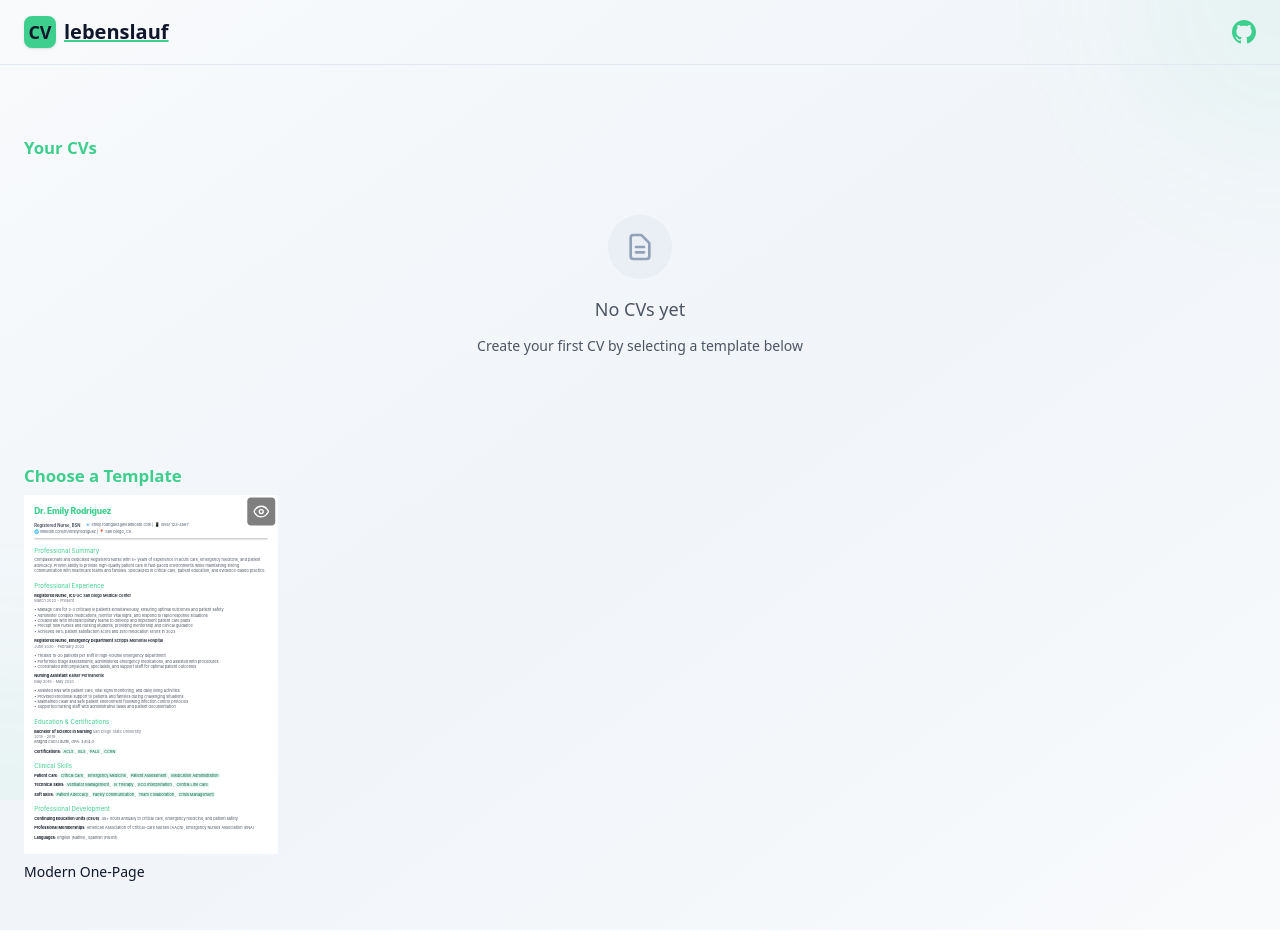
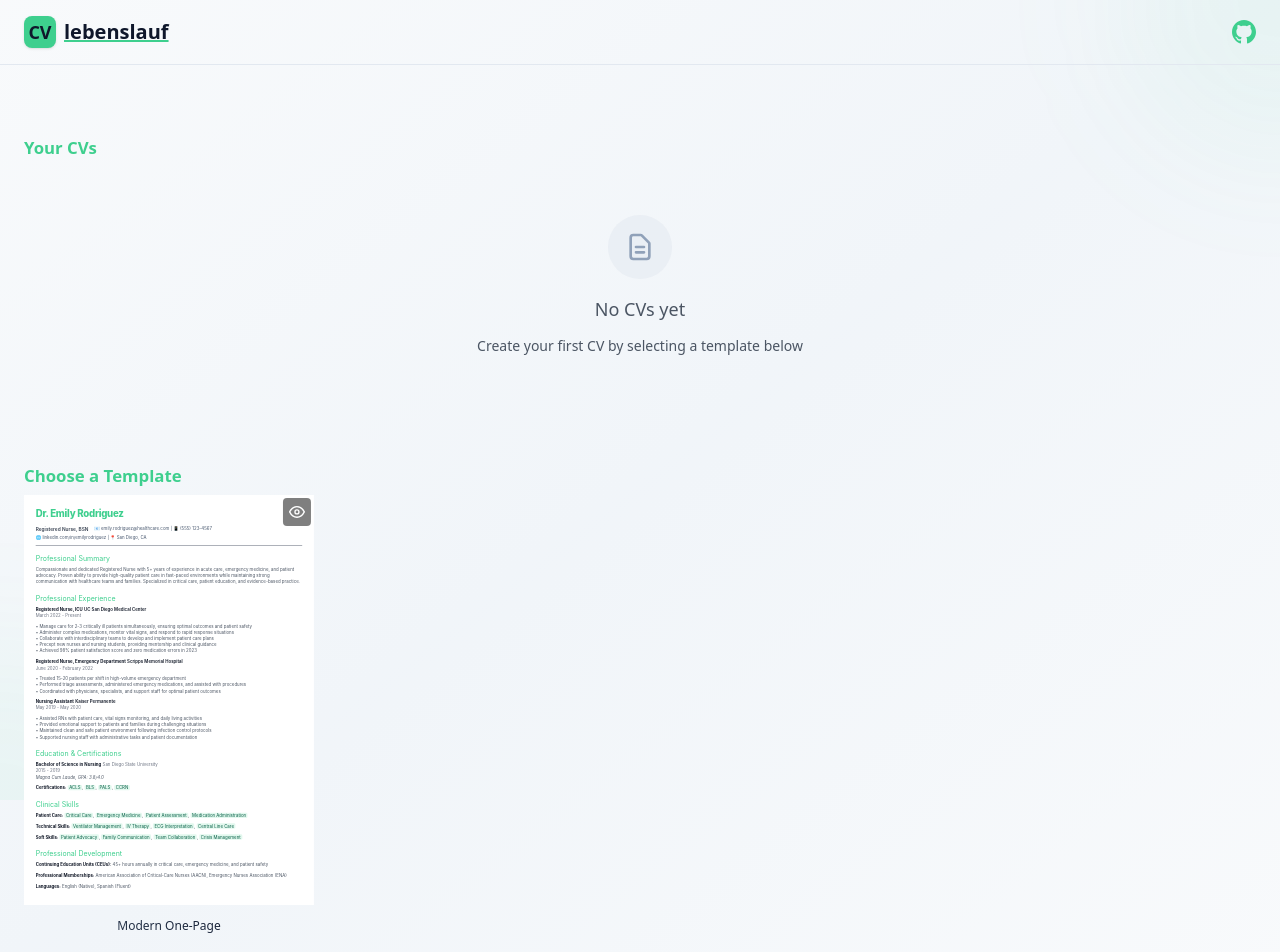
Before and after one commit to bimalpaudels/lebenslauf, a Next.js app: page /dashboard in a window 1280 px wide. Shown: the top 952 px of the page. Before the commit the page ends 930 px from the top, so only its background shows below. Built offline with nearby package versions, Linux system fonts and the light colour scheme.

Commit message:
Feat: cleaner Dashboard preview for both templates and the Your CV components.

```diff
--- a/app/dashboard/page.tsx
+++ b/app/dashboard/page.tsx
@@ -160,11 +160,19 @@ export default function Dashboard() {
                 {Object.entries(savedCVs).map(([cvId, cvData]) => (
                   <div
                     key={cvId}
-                    className="group transition-all duration-200 aspect-[3/4] min-h-[300px] flex flex-col relative cursor-pointer bg-transparent"
+                    className="transition-all duration-200 flex flex-col relative bg-transparent"
                     title={`Last edited: ${formatDate(cvData.updated_at)}`}
-                    onClick={() => (window.location.href = `/builder/${cvId}`)}
                   >
-                    <div className="flex-1 relative overflow-hidden">
+                    <div
+                      className={`group relative overflow-hidden cursor-pointer w-full ${
+                        (cvData.style.pageSize as "A4" | "Letter") === "Letter"
+                          ? "aspect-[816/1056]"
+                          : "aspect-[794/1123]"
+                      }`}
+                      onClick={() =>
+                        (window.location.href = `/builder/${cvId}`)
+                      }
+                    >
                       <DashboardPreview
                         key={`${cvId}-${cvData.updated_at}`}
                         markdown={cvData.content}
@@ -208,10 +216,8 @@ export default function Dashboard() {
                           </button>
                         }
                       />
-
-                      {/* no outside icon; action handled inside the page via contentOverlay */}
                     </div>
-                    <div className="mt-2 text-xs text-slate-600 dark:text-slate-400">
+                    <div className="mt-3 text-[11px] text-center bg-gradient-to-r from-slate-500 to-slate-700 dark:from-slate-400 dark:to-slate-300 bg-clip-text text-transparent">
                       Last edited: {formatDate(cvData.updated_at)}
                     </div>
                   </div>
@@ -230,11 +236,11 @@ export default function Dashboard() {
                 return (
                   <div
                     key={template.id}
-                    className="group transition-all duration-200 aspect-[3/4] min-h-[300px] flex flex-col relative bg-transparent"
+                    className="transition-all duration-200 flex flex-col relative bg-transparent"
                     title={`${template.name}`}
                   >
                     <div
-                      className="flex-1 relative overflow-hidden cursor-pointer"
+                      className="group relative overflow-hidden cursor-pointer w-full aspect-[794/1123]"
                       onClick={() => handleCreateNewCV(template.id)}
                     >
                       <DashboardPreview
@@ -265,9 +271,8 @@ export default function Dashboard() {
                           </button>
                         }
                       />
-                      {/* no outside icon; action handled inside the page via contentOverlay */}
                     </div>
-                    <div className="mt-2 text-sm font-medium text-slate-900 dark:text-white">
+                    <div className="mt-3 text-xs font-medium text-center bg-gradient-to-r from-slate-700 to-slate-900 dark:from-slate-200 dark:to-slate-400 bg-clip-text text-transparent">
                       {template.name}
                     </div>
                   </div>
```
